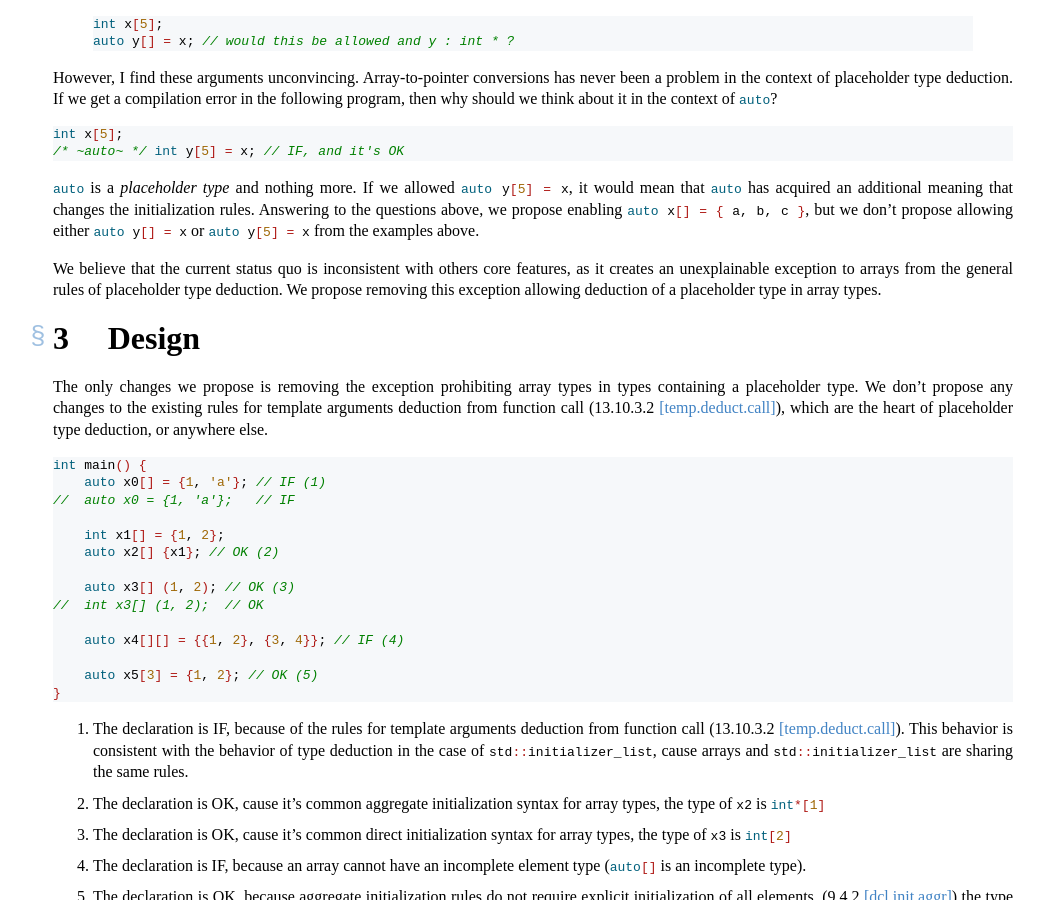
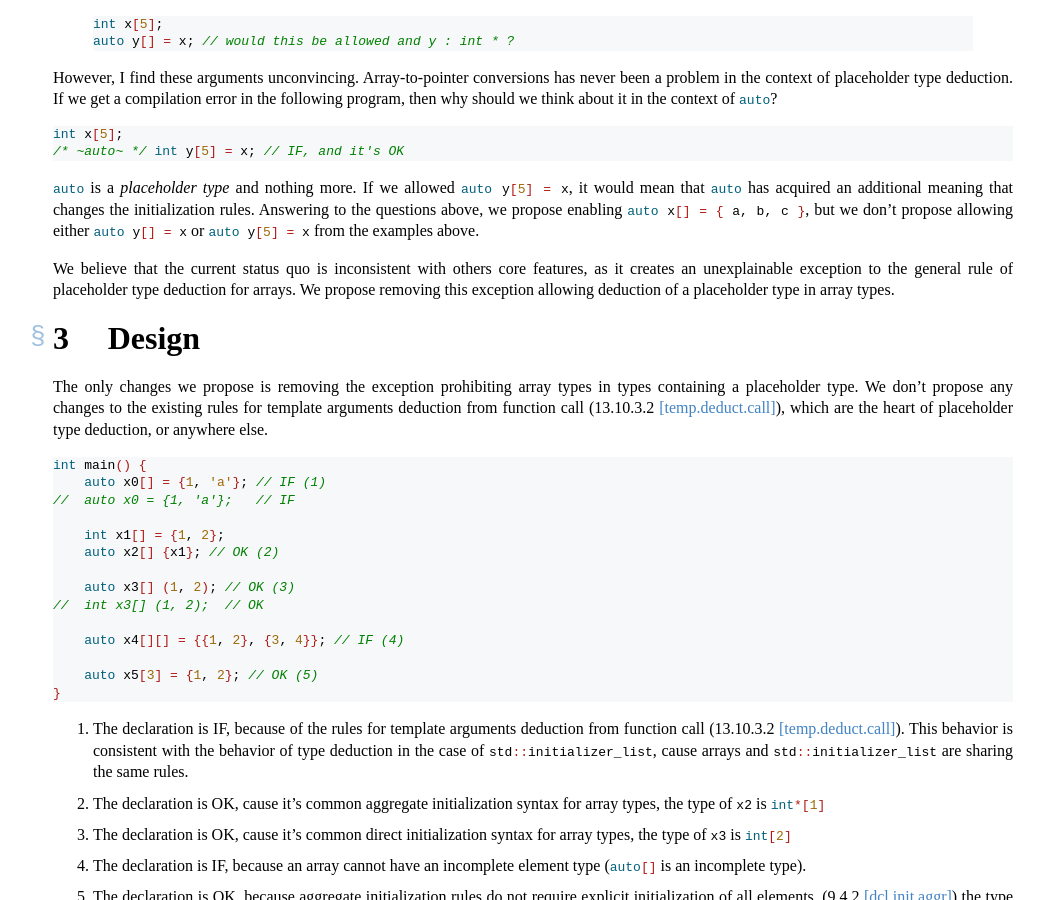
Before and after one commit to eoan-ermine/eoan-ermine.github.io, a Jekyll site: the page assets/html/auto-arr-proposal.html, which Jekyll copies as it is, in a window 1280 px wide and 900 px high, scrolled down 1302 px. Shown: the whole window, without its empty margins (107-1151 px from the left). Built offline with Jekyll 4.4.1, drawn with Linux system fonts in a browser that asks for light colours.

Commit message:
Update auto-arr-proposal.html

```diff
--- a/assets/html/auto-arr-proposal.html
+++ b/assets/html/auto-arr-proposal.html
@@ -516,10 +516,9 @@ but we don’t propose allowing either <code class="sourceCode cpp"><span class=
 or <code class="sourceCode cpp"><span class="kw">auto</span> y<span class="op">[</span><span class="dv">5</span><span class="op">]</span> <span class="op">=</span> x</code>
 from the examples above.</p>
 <p>We believe that the current status quo is inconsistent with others
-core features, as it creates an unexplainable exception to arrays from
-the general rules of placeholder type deduction. We propose removing
-this exception allowing deduction of a placeholder type in array
-types.</p>
+core features, as it creates an unexplainable exception to the general
+rule of placeholder type deduction for arrays. We propose removing this
+exception allowing deduction of a placeholder type in array types.</p>
 <h1 data-number="3" id="design"><span class="header-section-number">3</span> Design<a href="#design" class="self-link"></a></h1>
 <p>The only changes we propose is removing the exception prohibiting
 array types in types containing a placeholder type. We don’t propose any
```
